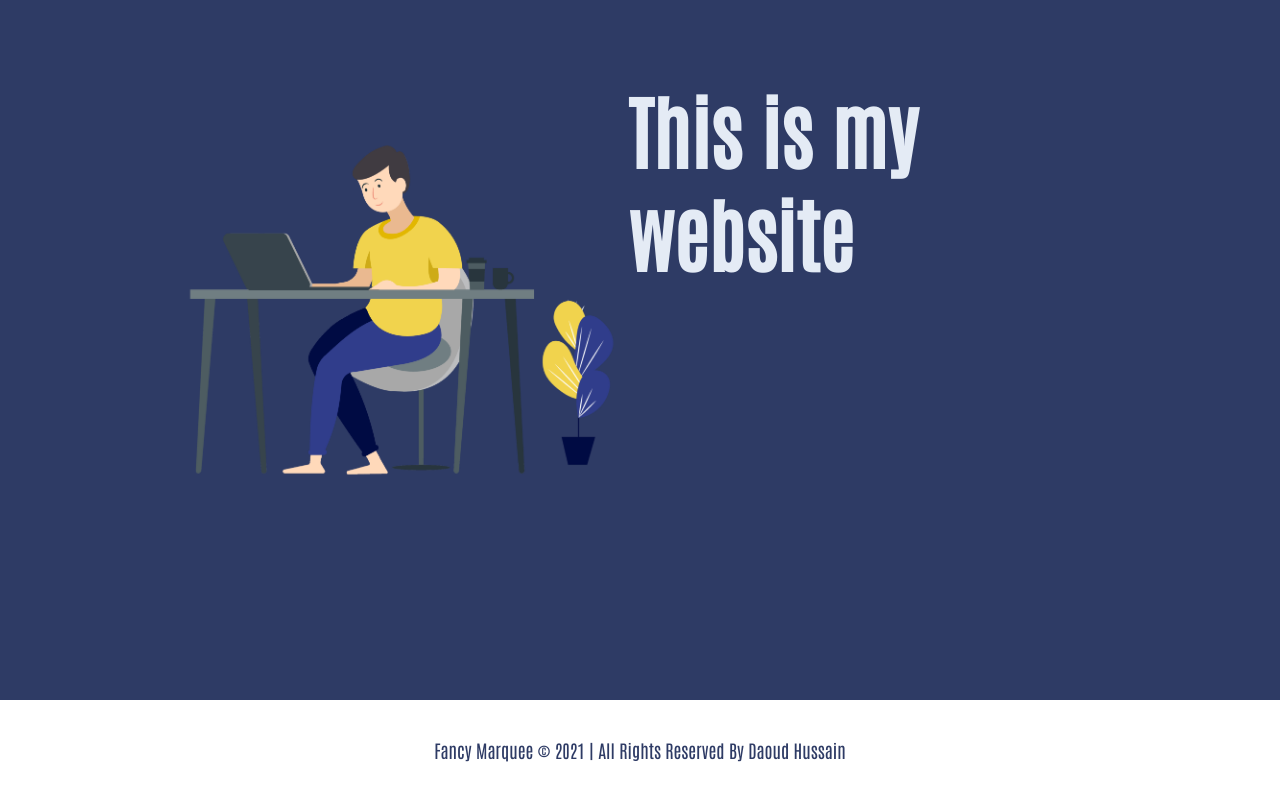
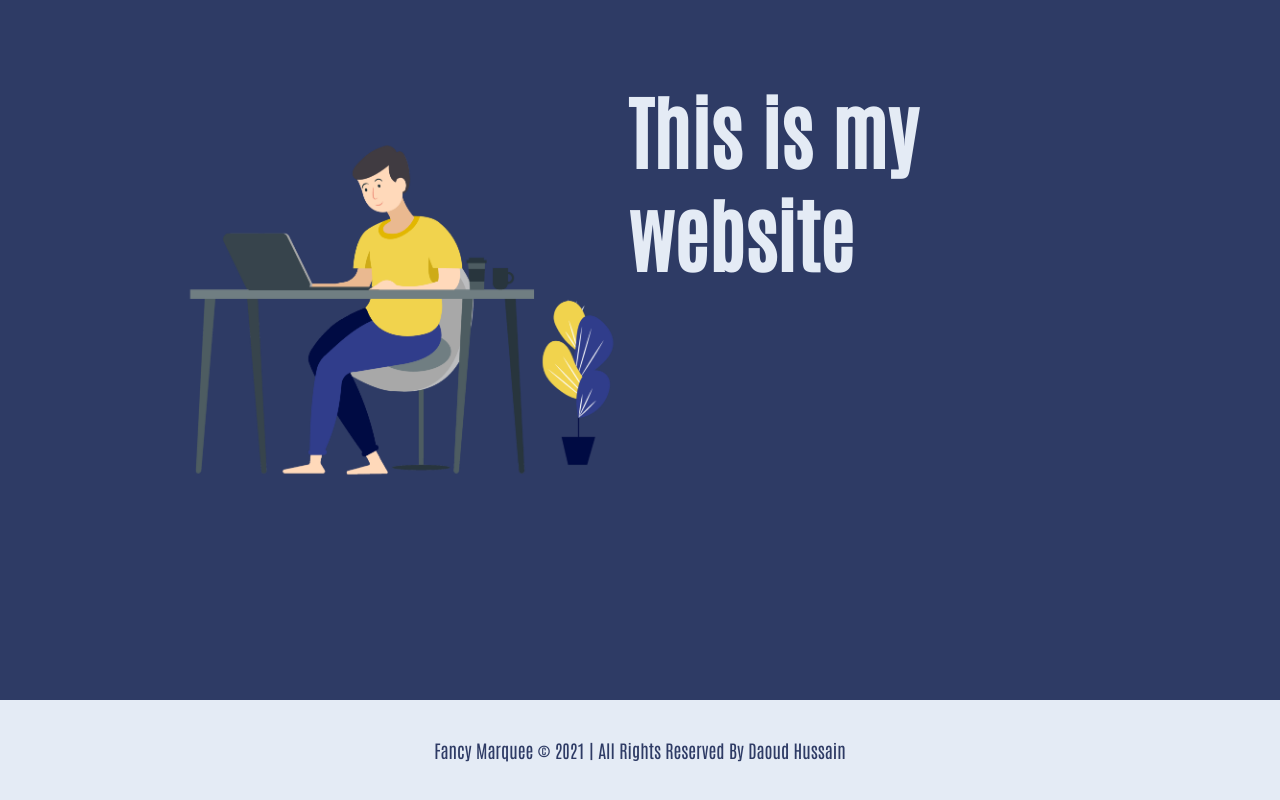
Before and after one commit to Daoud-Hussain/IEEE-Web-Task, a website: page index.html in a window 1280 px wide. Shown: the part 900-1700 px from the top of the page. Drawn offline with Linux system fonts and the light colour scheme.

Commit message:
Update styles.css

```diff
--- a/assets/CSS/styles.css
+++ b/assets/CSS/styles.css
@@ -90,7 +90,7 @@ section {
 }
 .main-footer {
     color: #2E3B65;
-    background-color: #fff;
+    background-color: #E4EBF5;
     text-align: center;
     padding: 20px;
     font-family: "Lucida Sans", "Lucida Sans Regular", "Lucida Grande",
```
